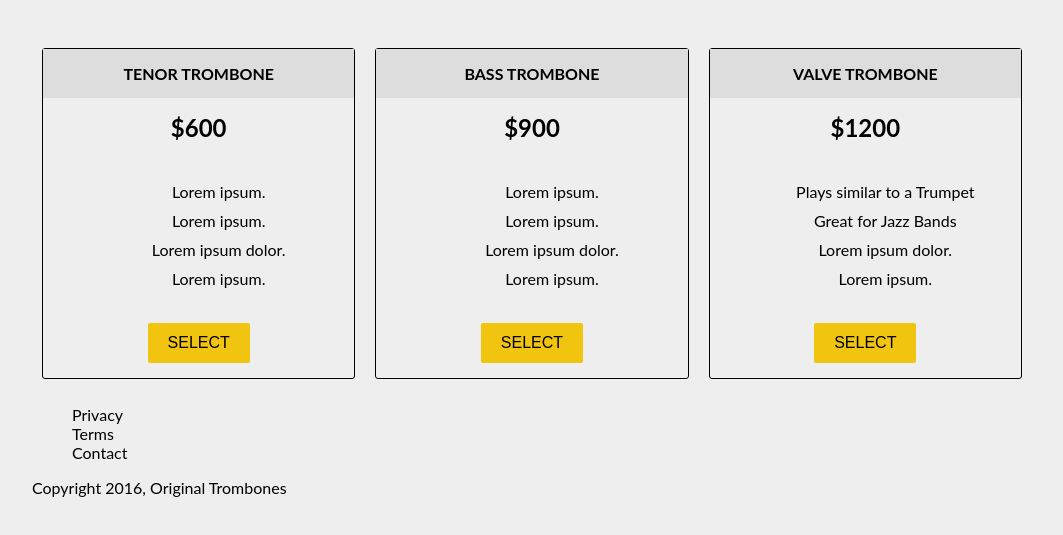
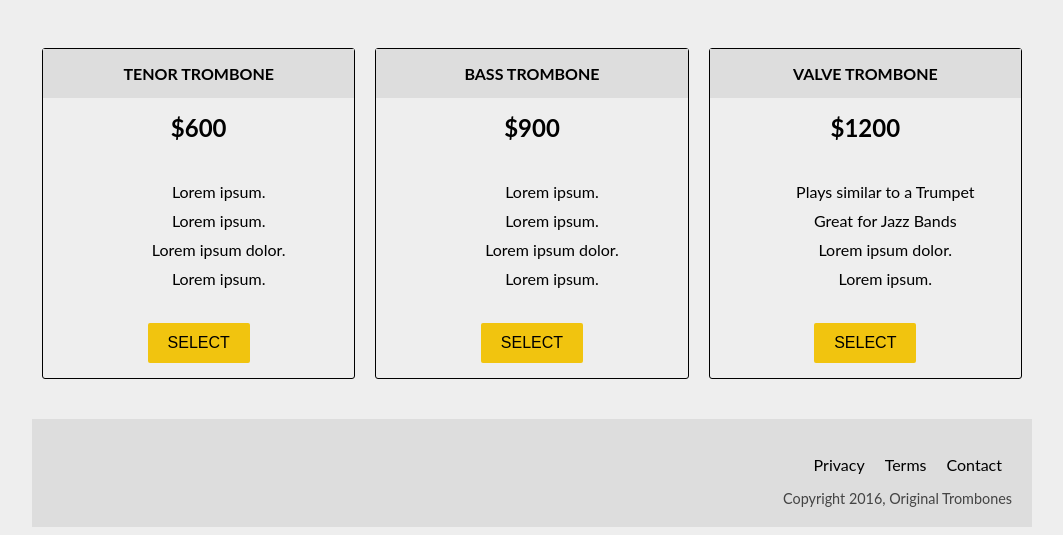
Before and after one commit to Yinkusadel/17-fcc-product-landing-page, a website: page index.html in a window 1280 px wide. Shown: the part 1072-1607 px from the top of the page, without its empty margins (108-1171 px from the left). Before the commit the page ends 1577 px from the top, so only its background shows below. Drawn offline with Linux system fonts and the light colour scheme.

Commit message:
css all footer style added

```diff
--- a/styles.css
+++ b/styles.css
@@ -127,6 +127,10 @@ nav > ul {
   margin-top: 50px;
 }
 
+.product > h2 {
+  margin-top: 15px;
+}
+
 #hero > h2 {
   margin-bottom: 20px;
   word-wrap: break-word;
@@ -239,12 +243,12 @@ nav > ul {
   font-weight: 700;
 }
 
-.product > h2 {
-    margin-top: 15px;
+.product > ol {
+  margin: 15px 0;
 }
 
-  .product > ol {
-    margin: 15px 0;
+footer > ul > li {
+  padding: 0 10px;
 }
 
 .product > ol > li {
@@ -267,6 +271,7 @@ nav > ul {
   #pricing {
     flex-direction: column;
   }
+
   .product {
     max-width: 300px;
     width: 100%;
@@ -274,3 +279,22 @@ nav > ul {
     margin-bottom: 10px;
   }
 }
+
+footer {
+  margin-top: 30px;
+  background-color: #ddd;
+  padding: 20px;
+}
+
+footer > ul {
+  display: flex;
+  justify-content: flex-end;
+}
+
+footer > span {
+  margin-top: 5px;
+  display: flex;
+  justify-content: flex-end;
+  font-size: 0.9em;
+  color: #444;
+}
```
Lines whose indentation alone changed are shown as unchanged.
